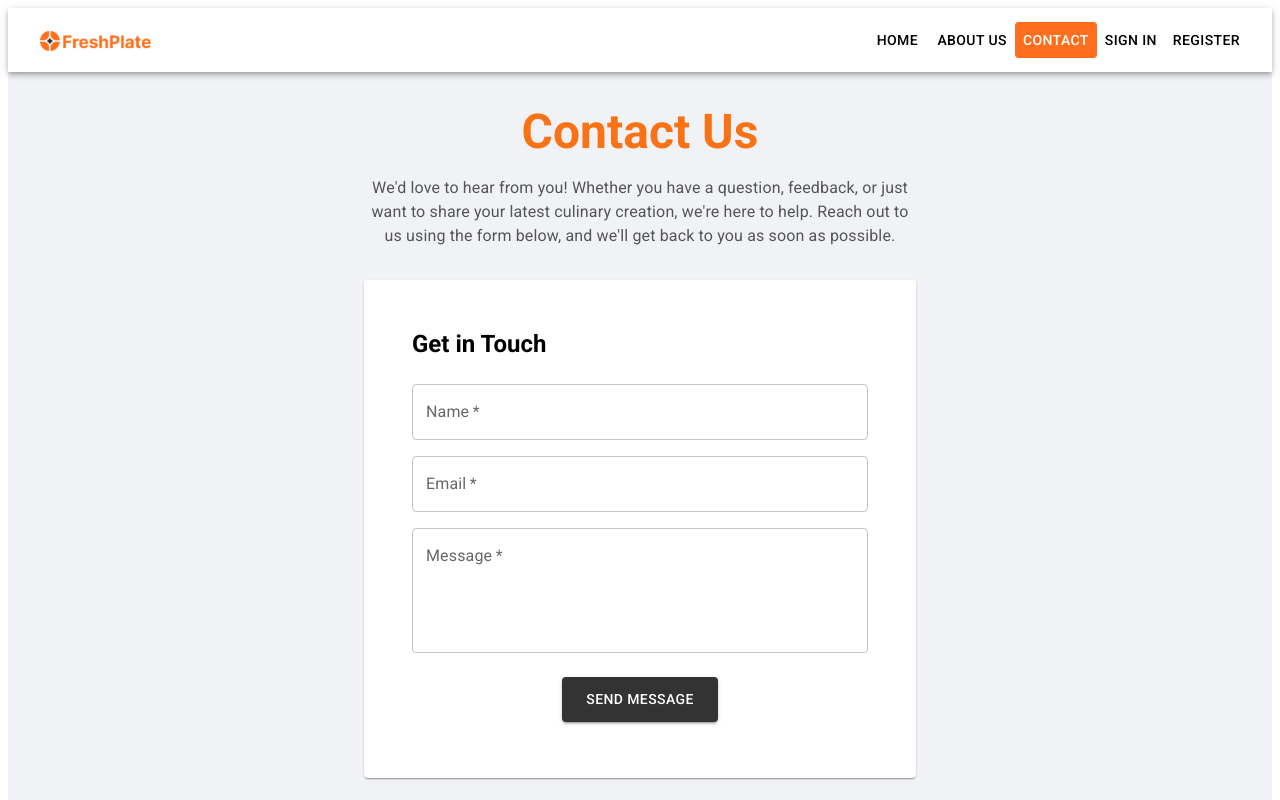
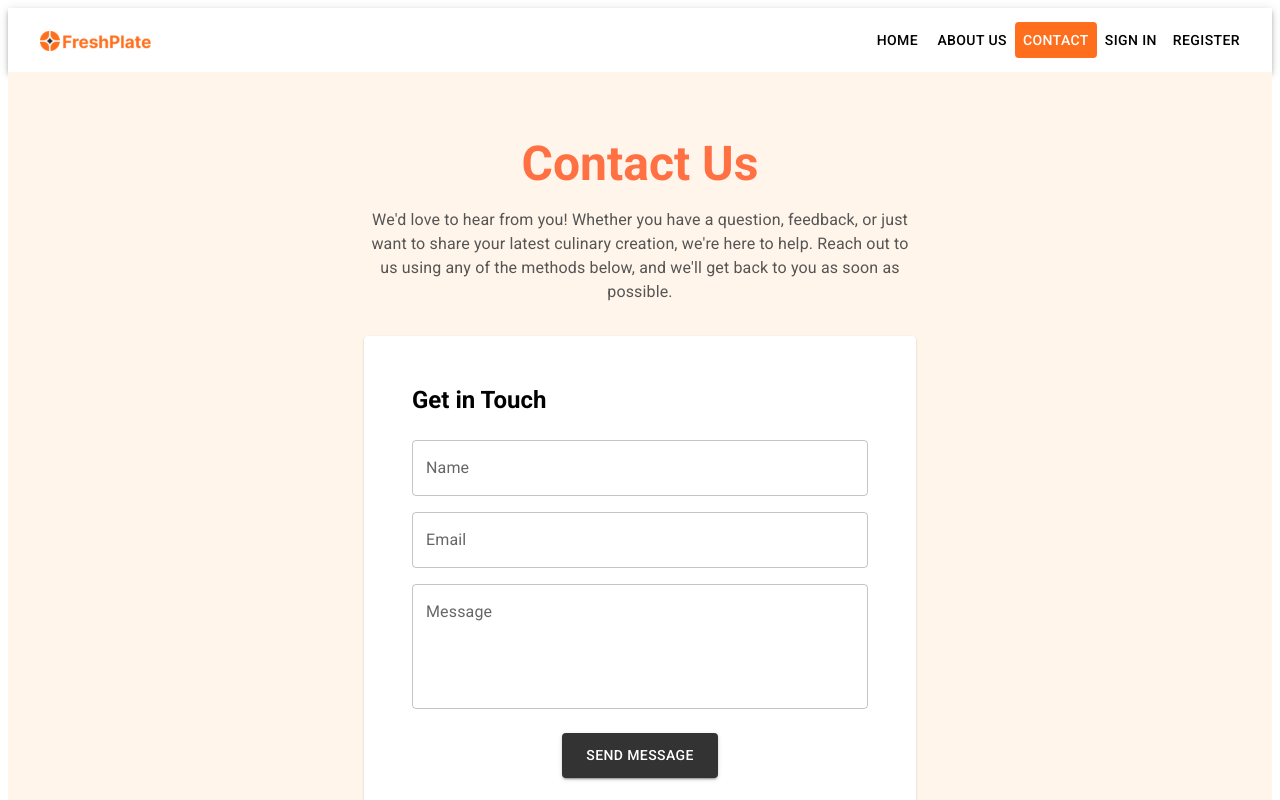
Before and after one commit to CodeBenderX/FreshPlate, a React (Vite) app in the folder FreshPlate/client/: page /contact in a window 1280 px wide. Shown: the top 800 px of the page. Built offline with nearby package versions, Linux system fonts and the light colour scheme.

Commit message:
Updated Contact, Signin, RecipeList, UserAccount

```diff
--- a/FreshPlate/client/components/Contact.jsx
+++ b/FreshPlate/client/components/Contact.jsx
@@ -1,4 +1,208 @@
-import React, { useState } from "react";
+// import React, { useState } from "react";
+// import {
+//   Container,
+//   Typography,
+//   Card,
+//   CardContent,
+//   TextField,
+//   Button,
+//   Box,
+//   Snackbar,
+//   Alert,
+//   CircularProgress,
+// } from "@mui/material";
+
+// const ContactUsPage = () => {
+//   const [values, setValues] = useState({
+//     name: "",
+//     email: "",
+//     message: "",
+//   });
+//   const [errors, setErrors] = useState({});
+//   const [isSubmitting, setIsSubmitting] = useState(false);
+//   const [snackbar, setSnackbar] = useState({
+//     open: false,
+//     message: "",
+//     severity: "success",
+//   });
+
+//   const handleChange = (e) => {
+//     const { name, value } = e.target;
+//     setValues((prevValues) => ({
+//       ...prevValues,
+//       [name]: value,
+//     }));
+//     if (errors[name]) {
+//       setErrors((prevErrors) => ({
+//         ...prevErrors,
+//         [name]: "",
+//       }));
+//     }
+//   };
+
+//   const validateForm = () => {
+//     const newErrors = {};
+//     if (!values.name.trim()) newErrors.name = "Name is required";
+//     if (!values.email.trim()) {
+//       newErrors.email = "Email is required";
+//     } else if (!/\S+@\S+\.\S+/.test(values.email)) {
+//       newErrors.email = "Email is invalid";
+//     }
+//     if (!values.message.trim()) newErrors.message = "Message is required";
+//     setErrors(newErrors);
+//     return Object.keys(newErrors).length === 0;
+//   };
+
+//   const handleSubmit = async (e) => {
+//     e.preventDefault();
+//     if (validateForm()) {
+//       setIsSubmitting(true);
+//       try {
+//         const response = await fetch('/api/contacts', {
+//           method: 'POST',
+//           headers: {
+//             'Content-Type': 'application/json',
+//           },
+//           body: JSON.stringify(values),
+//         });
+
+//         if (!response.ok) {
+//           const errorData = await response.json();
+//           throw new Error(errorData.error || 'Failed to submit the form');
+//         }
+
+//         const data = await response.json();
+//         setSnackbar({
+//           open: true,
+//           message: data.message || "Message sent successfully!",
+//           severity: "success",
+//         });
+//         setValues({ name: "", email: "", message: "" });
+//       } catch (error) {
+//         console.error('Error submitting form:', error);
+//         setSnackbar({
+//           open: true,
+//           message: error.message || "Failed to send message. Please try again.",
+//           severity: "error",
+//         });
+//       } finally {
+//         setIsSubmitting(false);
+//       }
+//     }
+//   };
+
+//   const handleCloseSnackbar = (event, reason) => {
+//     if (reason === "clickaway") {
+//       return;
+//     }
+//     setSnackbar({ ...snackbar, open: false });
+//   };
+
+//   return (
+//     <Container component="main" maxWidth="sm" sx={{ paddingTop: 4, paddingBottom: 4 }}>
+//       <Typography
+//         variant="h3"
+//         align="center"
+//         sx={{ fontWeight: "bold", color: "#f97316", marginBottom: 2 }}
+//       >
+//         Contact Us
+//       </Typography>
+
+//       <Typography
+//         variant="body1"
+//         align="center"
+//         sx={{ color: "#555", marginBottom: 4 }}
+//       >
+//         We'd love to hear from you! Whether you have a question, feedback, or just want to share your latest culinary creation, we're here to help. Reach out to us using the form below, and we'll get back to you as soon as possible.
+//       </Typography>
+
+//       <Card sx={{ padding: 4, backgroundColor: "#fff" }}>
+//         <CardContent>
+//           <Typography variant="h5" component="h2" sx={{ fontWeight: "bold", marginBottom: 3 }}>
+//             Get in Touch
+//           </Typography>
+
+//           <form onSubmit={handleSubmit}>
+//             <TextField
+//               label="Name"
+//               variant="outlined"
+//               fullWidth
+//               sx={{ marginBottom: 2 }}
+//               name="name"
+//               value={values.name}
+//               onChange={handleChange}
+//               error={!!errors.name}
+//               helperText={errors.name}
+//               required
+//             />
+
+//             <TextField
+//               label="Email"
+//               variant="outlined"
+//               fullWidth
+//               sx={{ marginBottom: 2 }}
+//               name="email"
+//               type="email"
+//               value={values.email}
+//               onChange={handleChange}
+//               error={!!errors.email}
+//               helperText={errors.email}
+//               required
+//             />
+
+//             <TextField
+//               label="Message"
+//               variant="outlined"
+//               fullWidth
+//               multiline
+//               rows={4}
+//               sx={{ marginBottom: 3 }}
+//               name="message"
+//               value={values.message}
+//               onChange={handleChange}
+//               error={!!errors.message}
+//               helperText={errors.message}
+//               required
+//             />
+
+//             <Box sx={{ textAlign: "center" }}>
+//               <Button
+//                 type="submit"
+//                 variant="contained"
+//                 disabled={isSubmitting}
+//                 sx={{
+//                   backgroundColor: "#333",
+//                   padding: "10px 24px",
+//                   "&:hover": {
+//                     backgroundColor: "#555"
+//                   }
+//                 }}
+//               >
+//                 {isSubmitting ? <CircularProgress size={24} color="inherit" /> : "Send Message"}
+//               </Button>
+//             </Box>
+//           </form>
+//         </CardContent>
+//       </Card>
+
+//       <Snackbar
+//         open={snackbar.open}
+//         autoHideDuration={6000}
+//         onClose={handleCloseSnackbar}
+//         anchorOrigin={{ vertical: "bottom", horizontal: "center" }}
+//       >
+//         <Alert onClose={handleCloseSnackbar} severity={snackbar.severity} sx={{ width: "100%" }}>
+//           {snackbar.message}
+//         </Alert>
+//       </Snackbar>
+//     </Container>
+//   );
+// };
+
+// export default ContactUsPage;
+
+
+import React from "react";
 import {
   Container,
   Typography,
@@ -7,149 +211,60 @@ import {
   TextField,
   Button,
   Box,
-  Snackbar,
-  Alert,
-  CircularProgress,
 } from "@mui/material";
 
 const ContactUsPage = () => {
-  const [values, setValues] = useState({
-    name: "",
-    email: "",
-    message: "",
-  });
-  const [errors, setErrors] = useState({});
-  const [isSubmitting, setIsSubmitting] = useState(false);
-  const [snackbar, setSnackbar] = useState({
-    open: false,
-    message: "",
-    severity: "success",
-  });
-
-  const handleChange = (e) => {
-    const { name, value } = e.target;
-    setValues((prevValues) => ({
-      ...prevValues,
-      [name]: value,
-    }));
-    if (errors[name]) {
-      setErrors((prevErrors) => ({
-        ...prevErrors,
-        [name]: "",
-      }));
-    }
-  };
-
-  const validateForm = () => {
-    const newErrors = {};
-    if (!values.name.trim()) newErrors.name = "Name is required";
-    if (!values.email.trim()) {
-      newErrors.email = "Email is required";
-    } else if (!/\S+@\S+\.\S+/.test(values.email)) {
-      newErrors.email = "Email is invalid";
-    }
-    if (!values.message.trim()) newErrors.message = "Message is required";
-    setErrors(newErrors);
-    return Object.keys(newErrors).length === 0;
-  };
-
-  const handleSubmit = async (e) => {
-    e.preventDefault();
-    if (validateForm()) {
-      setIsSubmitting(true);
-      try {
-        const response = await fetch('/api/contacts', {
-          method: 'POST',
-          headers: {
-            'Content-Type': 'application/json',
-          },
-          body: JSON.stringify(values),
-        });
-
-        if (!response.ok) {
-          const errorData = await response.json();
-          throw new Error(errorData.error || 'Failed to submit the form');
-        }
-
-        const data = await response.json();
-        setSnackbar({
-          open: true,
-          message: data.message || "Message sent successfully!",
-          severity: "success",
-        });
-        setValues({ name: "", email: "", message: "" });
-      } catch (error) {
-        console.error('Error submitting form:', error);
-        setSnackbar({
-          open: true,
-          message: error.message || "Failed to send message. Please try again.",
-          severity: "error",
-        });
-      } finally {
-        setIsSubmitting(false);
-      }
-    }
-  };
-
-  const handleCloseSnackbar = (event, reason) => {
-    if (reason === "clickaway") {
-      return;
-    }
-    setSnackbar({ ...snackbar, open: false });
-  };
-
   return (
+    <Box sx={{ backgroundColor: "#FFF5EB", minHeight: "100vh", padding: 4 }}>
+      {/* Page Container */}
       <Container component="main" maxWidth="sm" sx={{ paddingTop: 4, paddingBottom: 4 }}>
+        {/* Page Title */}
         <Typography
           variant="h3"
           align="center"
-        sx={{ fontWeight: "bold", color: "#f97316", marginBottom: 2 }}
+          color="primary"
+          sx={{ fontWeight: "bold", color: "#FF7043", marginBottom: 2 }}
         >
           Contact Us
         </Typography>
 
+        {/* Description */}
         <Typography
           variant="body1"
           align="center"
           sx={{ color: "#555", marginBottom: 4 }}
         >
-        We'd love to hear from you! Whether you have a question, feedback, or just want to share your latest culinary creation, we're here to help. Reach out to us using the form below, and we'll get back to you as soon as possible.
+          We'd love to hear from you! Whether you have a question, feedback, or just want to share your latest culinary creation, we're here to help. Reach out to us using any of the methods below, and we'll get back to you as soon as possible.
         </Typography>
 
+        {/* Card for Form */}
         <Card sx={{ padding: 4, backgroundColor: "#fff" }}>
           <CardContent>
-          <Typography variant="h5" component="h2" sx={{ fontWeight: "bold", marginBottom: 3 }}>
+            <Typography
+              variant="h5"
+              component="h2"
+              sx={{ fontWeight: "bold", marginBottom: 3 }}
+            >
               Get in Touch
             </Typography>
 
-          <form onSubmit={handleSubmit}>
+            {/* Name Field */}
             <TextField
               label="Name"
               variant="outlined"
               fullWidth
               sx={{ marginBottom: 2 }}
-              name="name"
-              value={values.name}
-              onChange={handleChange}
-              error={!!errors.name}
-              helperText={errors.name}
-              required
             />
 
+            {/* Email Field */}
             <TextField
               label="Email"
               variant="outlined"
               fullWidth
               sx={{ marginBottom: 2 }}
-              name="email"
-              type="email"
-              value={values.email}
-              onChange={handleChange}
-              error={!!errors.email}
-              helperText={errors.email}
-              required
             />
 
+            {/* Message Field */}
             <TextField
               label="Message"
               variant="outlined"
@@ -157,45 +272,25 @@ const ContactUsPage = () => {
               multiline
               rows={4}
               sx={{ marginBottom: 3 }}
-              name="message"
-              value={values.message}
-              onChange={handleChange}
-              error={!!errors.message}
-              helperText={errors.message}
-              required
             />
 
+            {/* Send Message Button */}
             <Box sx={{ textAlign: "center" }}>
               <Button
-                type="submit"
                 variant="contained"
-                disabled={isSubmitting}
+                color="primary"
                 sx={{
                   backgroundColor: "#333",
                   padding: "10px 24px",
-                  "&:hover": {
-                    backgroundColor: "#555"
-                  }
                 }}
               >
-                {isSubmitting ? <CircularProgress size={24} color="inherit" /> : "Send Message"}
+                Send Message
               </Button>
             </Box>
-          </form>
           </CardContent>
         </Card>
-
-      <Snackbar
-        open={snackbar.open}
-        autoHideDuration={6000}
-        onClose={handleCloseSnackbar}
-        anchorOrigin={{ vertical: "bottom", horizontal: "center" }}
-      >
-        <Alert onClose={handleCloseSnackbar} severity={snackbar.severity} sx={{ width: "100%" }}>
-          {snackbar.message}
-        </Alert>
-      </Snackbar>
       </Container>
+    </Box>
   );
 };
 
--- a/FreshPlate/client/lib/Signin.jsx
+++ b/FreshPlate/client/lib/Signin.jsx
@@ -5,6 +5,8 @@ import {
   TextField,
   Typography,
   Button,
+  Grid,
+  Box
 } from "@mui/material";
 import { Link, Navigate, useLocation, useNavigate } from "react-router-dom";
 import { signin } from "./api-auth.js";
@@ -15,7 +17,6 @@ const useStyles = {
     maxWidth: 600,
     margin: "auto",
     textAlign: "center",
-    marginTop: 5,
     paddingBottom: 2,
   },
   error: {
@@ -78,10 +79,9 @@ export default function Signin() {
     },
   };
 
-  const { redirectToReferrer } = values
+  const { redirectToReferrer } = values;
   if (redirectToReferrer) {
     return <Navigate to={from} />;
-
   }
 
   if (values.redirectToReferrer) {
@@ -89,6 +89,8 @@ export default function Signin() {
   }
 
   return (
+    <div style={{ backgroundColor: "#FFF4EA", height: "100vh" }}>
+      <Grid container spacing={0} sx={{ maxWidth: '100%'}}>
         <Card sx={useStyles.card}>
           <CardContent>
             <Typography variant="h6" sx={useStyles.title}>
@@ -141,5 +143,20 @@ export default function Signin() {
             </Typography>
           </CardContent>
         </Card>
+        <Grid item xs={12} md={6} sx={{ display: 'flex', justifyContent: 'center', alignItems: 'center' }}>
+          <Box
+            component="img"
+            sx={{
+              maxWidth: '100%',
+              width: '100%',
+              height: '100vh',
+              objectFit: 'cover',
+            }}
+            alt="Healthy food"
+            src="../src/assets/login-signup.jpeg"
+          />
+        </Grid>
+      </Grid>
+    </div>
   );
 }
```
Also changed, not shown: FreshPlate/client/recipe/RecipeList.jsx (+101 -82 lines), FreshPlate/client/user/UserAccount.jsx (+99 -64 lines). Lines whose indentation alone changed are shown as unchanged.
